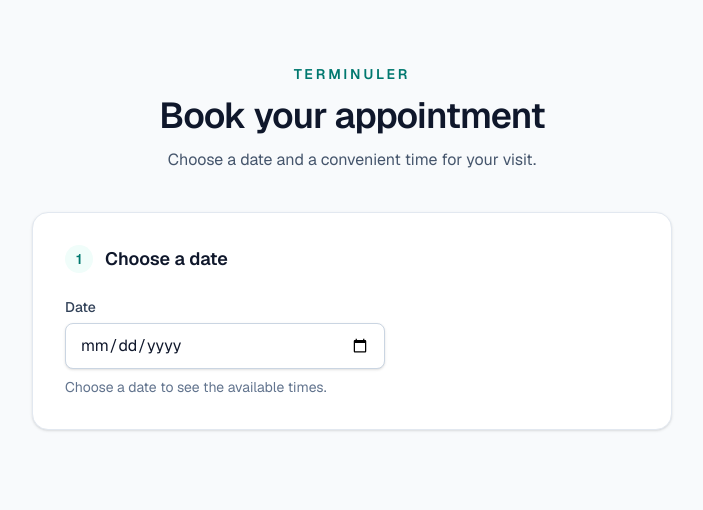
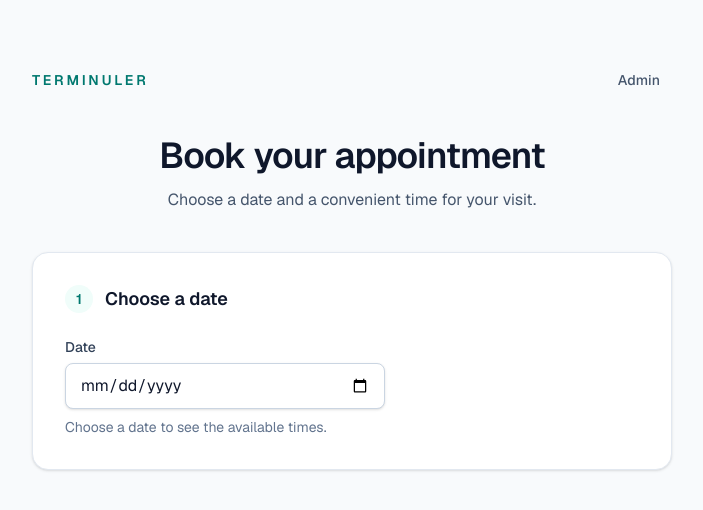
Before and after one commit to pitercoding/terminuler, a Next.js app in the folder frontend/: page / in a window 1280 px wide. Shown: the top 510 px of the page, without its empty margins (288-991 px from the left). Built offline with nearby package versions, Linux system fonts and the light colour scheme.

Commit message:
feat(ui): add admin entry point and logout to the dashboard

```diff
--- a/frontend/src/app/admin/page.tsx
+++ b/frontend/src/app/admin/page.tsx
@@ -1,5 +1,7 @@
 "use client";
 
+import { SignOutButton } from "@clerk/nextjs";
+import Link from "next/link";
 import { useEffect, useRef, useState } from "react";
 import { ErrorMessage } from "@/components/ErrorMessage";
 import { formatDisplayDate } from "@/lib/date";
@@ -78,11 +80,11 @@ export default function AdminPage() {
         setState((current) =>
             current.status === "loaded"
                 ? {
-                      ...current,
-                      appointments: current.appointments.filter(
-                          (appointment) => appointment.id !== id,
-                      ),
-                  }
+                    ...current,
+                    appointments: current.appointments.filter(
+                        (appointment) => appointment.id !== id,
+                    ),
+                }
                 : current,
         );
     }
@@ -127,6 +129,25 @@ export default function AdminPage() {
 
     return (
         <main className="mx-auto w-full max-w-5xl px-4 py-10 sm:px-6 sm:py-14">
+            <nav className="mb-8 flex items-center justify-between gap-4">
+                <Link
+                    href="/"
+                    className="rounded-lg py-1.5 text-sm font-medium text-slate-600 transition-colors hover:text-teal-700 focus-visible:outline-2 focus-visible:outline-offset-2 focus-visible:outline-teal-600"
+                >
+                    <span aria-hidden="true">←</span> Back to booking
+                </Link>
+
+                {/* Clerk ends the session; /admin then shows the sign-in again. */}
+                <SignOutButton redirectUrl="/admin">
+                    <button
+                        type="button"
+                        className="rounded-lg border border-slate-300 bg-white px-4 py-2 text-sm font-semibold text-slate-800 shadow-sm transition-colors hover:bg-slate-50 focus-visible:outline-2 focus-visible:outline-offset-2 focus-visible:outline-teal-600"
+                    >
+                        Logout
+                    </button>
+                </SignOutButton>
+            </nav>
+
             <header>
                 <h1 className="text-2xl font-semibold tracking-tight text-slate-900 sm:text-3xl">
                     Admin Dashboard
--- a/frontend/src/app/page.tsx
+++ b/frontend/src/app/page.tsx
@@ -1,5 +1,6 @@
 "use client";
 
+import Link from "next/link";
 import { useEffect, useRef, useState } from "react";
 import {
   AppointmentForm,
@@ -206,22 +207,30 @@ export default function Home() {
 
   return (
     <main className="mx-auto w-full max-w-2xl px-4 py-12 sm:py-16">
-      <header className="mb-10 text-center">
+      <nav className="mb-10 flex items-center justify-between">
         <p className="text-sm font-semibold uppercase tracking-[0.2em] text-teal-700">
           Terminuler
         </p>
 
+        {/* Only navigates: the proxy shows the Clerk sign-in when needed. */}
+        <Link
+          href="/admin"
+          className="rounded-lg px-3 py-1.5 text-sm font-medium text-slate-600 transition-colors hover:bg-slate-100 hover:text-slate-900 focus-visible:outline-2 focus-visible:outline-offset-2 focus-visible:outline-teal-600"
+        >
+          Admin
+        </Link>
+      </nav>
+
       {!createdAppointment && (
-          <>
-            <h1 className="mt-3 text-3xl font-semibold tracking-tight text-slate-900 sm:text-4xl">
+        <header className="mb-10 text-center">
+          <h1 className="text-3xl font-semibold tracking-tight text-slate-900 sm:text-4xl">
             Book your appointment
           </h1>
           <p className="mt-3 text-slate-600">
             Choose a date and a convenient time for your visit.
           </p>
-          </>
+        </header>
       )}
-      </header>
 
       {createdAppointment ? (
         <AppointmentSuccess
```
Lines whose indentation alone changed are shown as unchanged.
